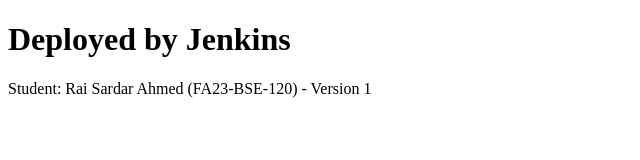
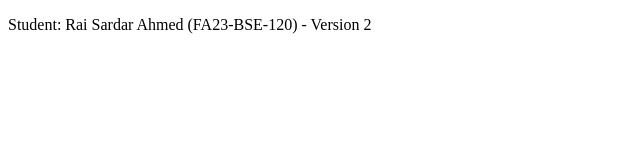
Before and after one commit to dyb404/devopsjenkenslab, a plain HTML site: page index.html in a window 1280 px wide. Shown: the whole page, without its empty margins (0-640 px from the left). Drawn offline with Linux system fonts and the light colour scheme.

Commit message:
Fix the page

```diff
--- a/index.html
+++ b/index.html
@@ -2,7 +2,6 @@
 <html>
 <head><title>CSC418 Lab 9</title></head>
 <body>
-  <h1>Deployed by Jenkins</h1>
-  <p>Student: Rai Sardar Ahmed (FA23-BSE-120) - Version 1</p>
+  <p>Student: Rai Sardar Ahmed (FA23-BSE-120) - Version 2</p>
 </body>
 </html>
```
